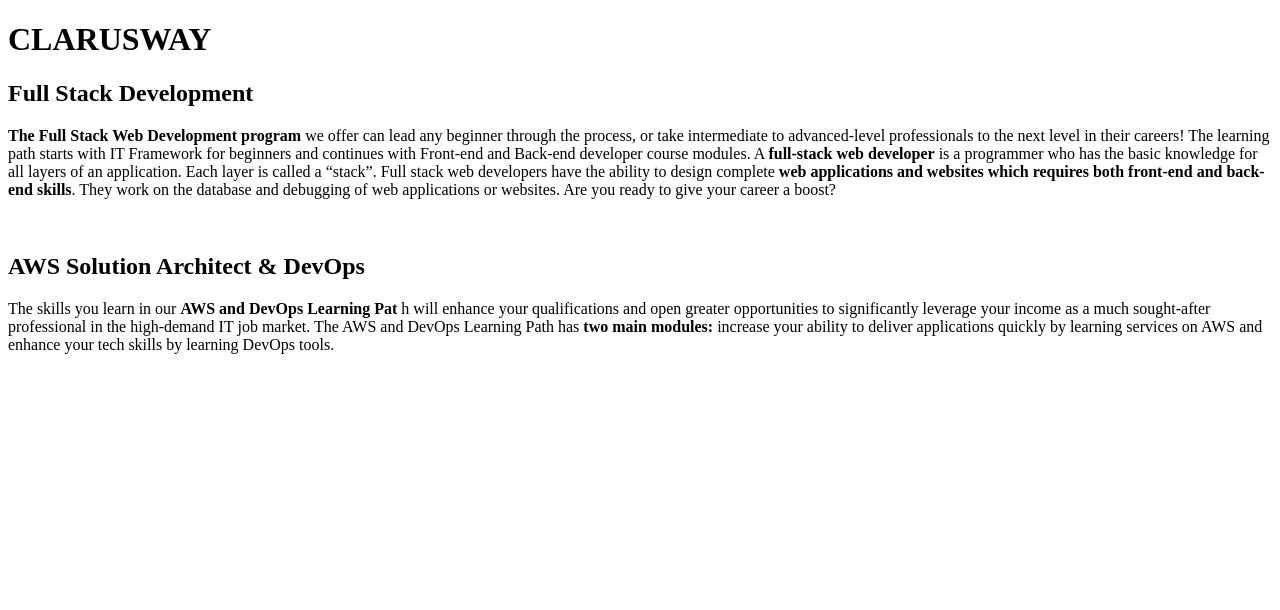
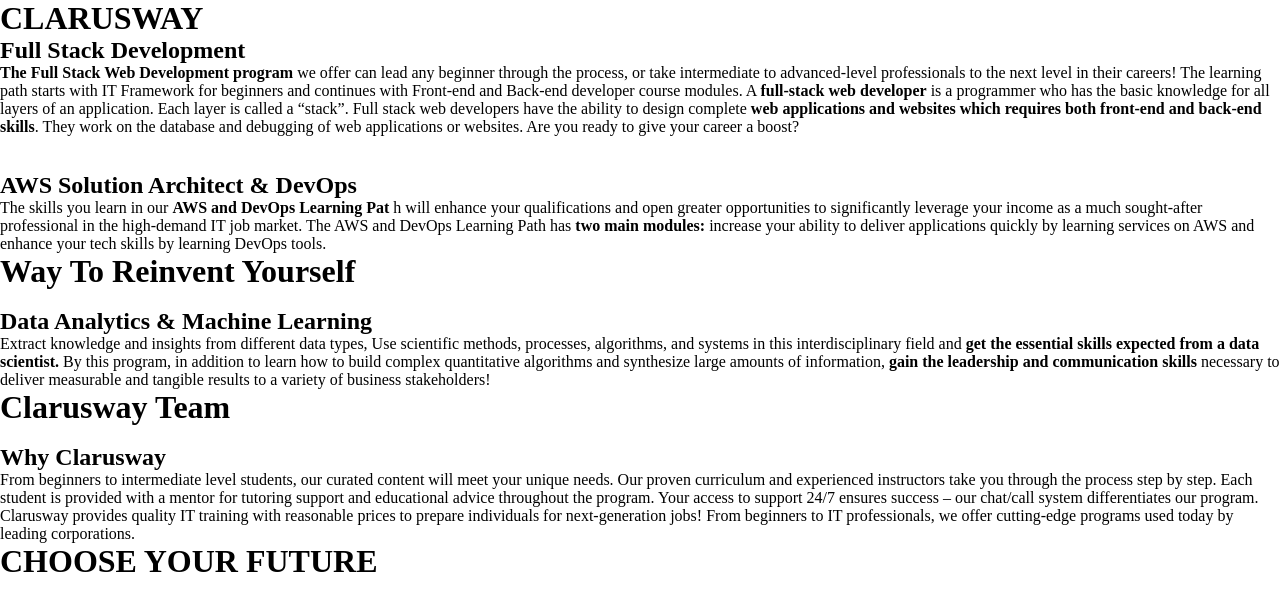
Before and after one commit to gokcekemaloglu/Project---Parallax-Website, a plain HTML site: page index.html in a window 1280 px wide. Drawn offline with Linux system fonts and the light colour scheme.

Commit message:
first commit

```diff
--- a/index.html
+++ b/index.html
@@ -7,12 +7,17 @@
     <title>Parallax Website</title>
 </head>
 <body>
-    <header>
-        <h1>CLARUSWAY</h1>
-    </header>
+    <div>
+        <header>
+            <h1>CLARUSWAY</h1>
+        </header>
+    </div>
     <div>
         <h2>Full Stack Development</h2>
         <p> <strong>The Full Stack Web Development program</strong>  we offer can lead any beginner through the process, or take intermediate to advanced-level professionals to the next level in their careers! The learning path starts with IT Framework for beginners and continues with Front-end and Back-end developer course modules. A <strong>full-stack web developer</strong>  is a programmer who has the basic knowledge for all layers of an application. Each layer is called a “stack”. Full stack web developers have the ability to design complete <strong>web applications and websites which requires both front-end and back-end skills</strong>. They work on the database and debugging of web applications or websites. Are you ready to give your career a boost?</p>
+    </div>
+    <div>
+        <img src="" alt="">
     </div>
     <div>
         <img src="" alt="">
@@ -21,5 +26,30 @@
             The skills you learn in our <strong>AWS and DevOps Learning Pat</strong> h will enhance your qualifications and open greater opportunities to significantly leverage your income as a much sought-after professional in the high-demand IT job market. The AWS and DevOps Learning Path has <strong>two main modules:</strong> increase your ability to deliver applications quickly by learning services on AWS and enhance your tech skills by learning DevOps tools.
         </p>
     </div>
+
+    <div>
+        <h1>Way To Reinvent Yourself</h1>
+    </div>
+
+    <div>
+        <img src="" alt="">
+        <h2>Data Analytics & Machine Learning</h2>
+        <p>
+            Extract knowledge and insights from different data types, Use scientific methods, processes, algorithms, and systems in this interdisciplinary field and <strong>get the essential skills expected from a data scientist.</strong>  By this program, in addition to learn how to build complex quantitative algorithms and synthesize large amounts of information, <strong>gain the leadership and communication skills</strong>  necessary to deliver measurable and tangible results to a variety of business stakeholders!
+        </p>
+    </div>
+    <div>
+        <h1>Clarusway Team</h1>
+    </div>
+    <div>
+        <img src="" alt="">
+        <h2>Why Clarusway</h2>
+        <p>
+            From beginners to intermediate level students, our curated content will meet your unique needs. Our proven curriculum and experienced instructors take you through the process step by step. Each student is provided with a mentor for tutoring support and educational advice throughout the program. Your access to support 24/7 ensures success – our chat/call system differentiates our program. Clarusway provides quality IT training with reasonable prices to prepare individuals for next-generation jobs! From beginners to IT professionals, we offer cutting-edge programs used today by leading corporations.
+        </p>
+    </div>
+    <div>
+        <h1>CHOOSE YOUR FUTURE</h1>
+    </div>
 </body>
 </html>
--- a/style.css
+++ b/style.css
@@ -0,0 +1,5 @@
+*{
+    margin: 0;
+    padding: 0;
+    box-sizing: border-box;
+}
```
